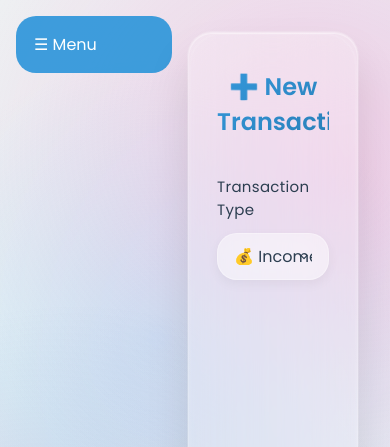
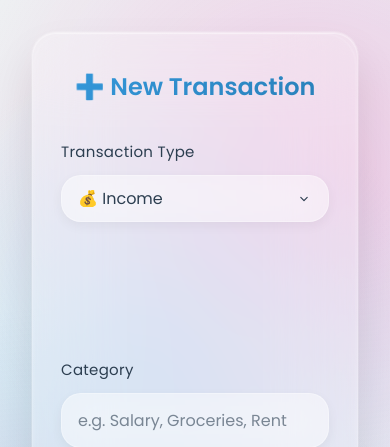
Before and after one commit to ekimathi412-png/My-Finance-Tracker-App, a Flask app: page /add in a window 390 px wide. Shown: the top 447 px of the page. Run offline with Flask 3, Linux system fonts and the light colour scheme.

Commit message:
Remove add page mobile toggle and improve dashboard table responsiveness

```diff
--- a/templates/add.html
+++ b/templates/add.html
@@ -364,56 +364,6 @@
     }
 }
 
-.mobile-menu-toggle {
-    display: none;
-    width: 100%;
-    margin-bottom: 18px;
-    padding: 16px 18px;
-    border: none;
-    border-radius: 20px;
-    background: rgba(52, 152, 219, 0.95);
-    color: white;
-    font-size: 16px;
-    cursor: pointer;
-    text-align: center;
-}
-
-.mobile-menu {
-    display: none;
-    flex-direction: column;
-    gap: 12px;
-    width: 100%;
-    max-width: 460px;
-    margin: 0 auto 20px;
-}
-
-.mobile-menu.open {
-    display: flex;
-}
-
-.mobile-menu a {
-    display: inline-flex;
-    justify-content: center;
-    gap: 10px;
-    padding: 14px 18px;
-    background: rgba(52, 152, 219, 0.15);
-    border: 1px solid rgba(52, 152, 219, 0.3);
-    border-radius: 18px;
-    text-decoration: none;
-    color: #2c3e50;
-    font-weight: 600;
-}
-
-.mobile-menu a:hover {
-    background: rgba(52, 152, 219, 0.25);
-}
-
-@media (max-width: 768px) {
-    .mobile-menu-toggle {
-        display: inline-flex;
-    }
-}
-
 /* LOADING ANIMATION */
 button[type="submit"].loading {
     pointer-events: none;
@@ -440,12 +390,6 @@
 </head>
 
 <body>
-<button class="mobile-menu-toggle" type="button" onclick="toggleMobileMenu()">☰ Menu</button>
-<div id="mobileMenu" class="mobile-menu">
-    <a href="/">🏠 Dashboard</a>
-    <a href="/add">➕ Add Transaction</a>
-    <a href="/reports">📊 Reports</a>
-</div>
 <div class="container">
     <h1>➕ New Transaction</h1>
 
@@ -509,11 +453,6 @@
         document.body.classList.add('dark');
     }
 
-    window.toggleMobileMenu = function() {
-        const menu = document.getElementById('mobileMenu');
-        if (!menu) return;
-        menu.classList.toggle('open');
-    };
 });
 </script>
 </body>
```
Also changed, not shown: templates/index.html (+5 -4 lines).
